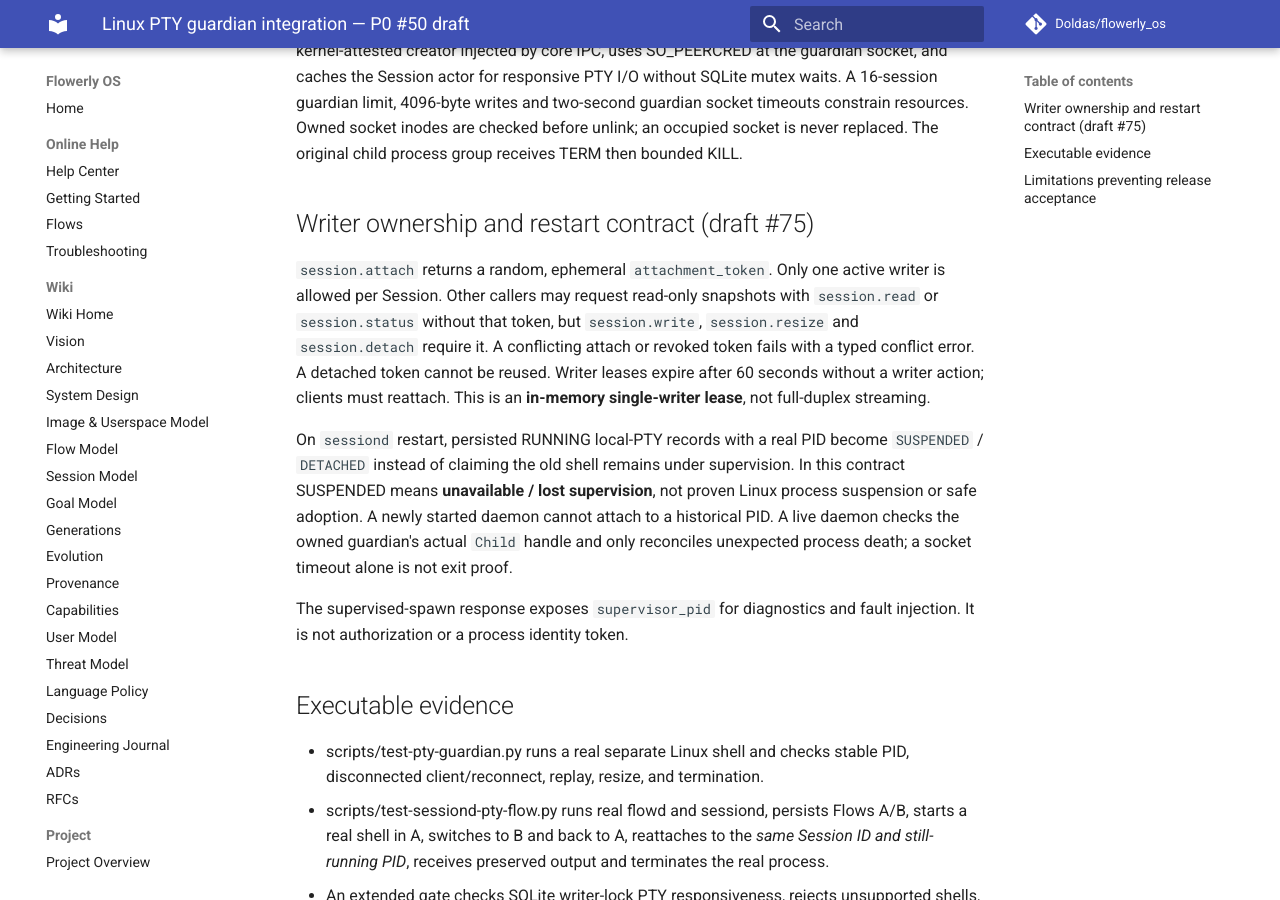
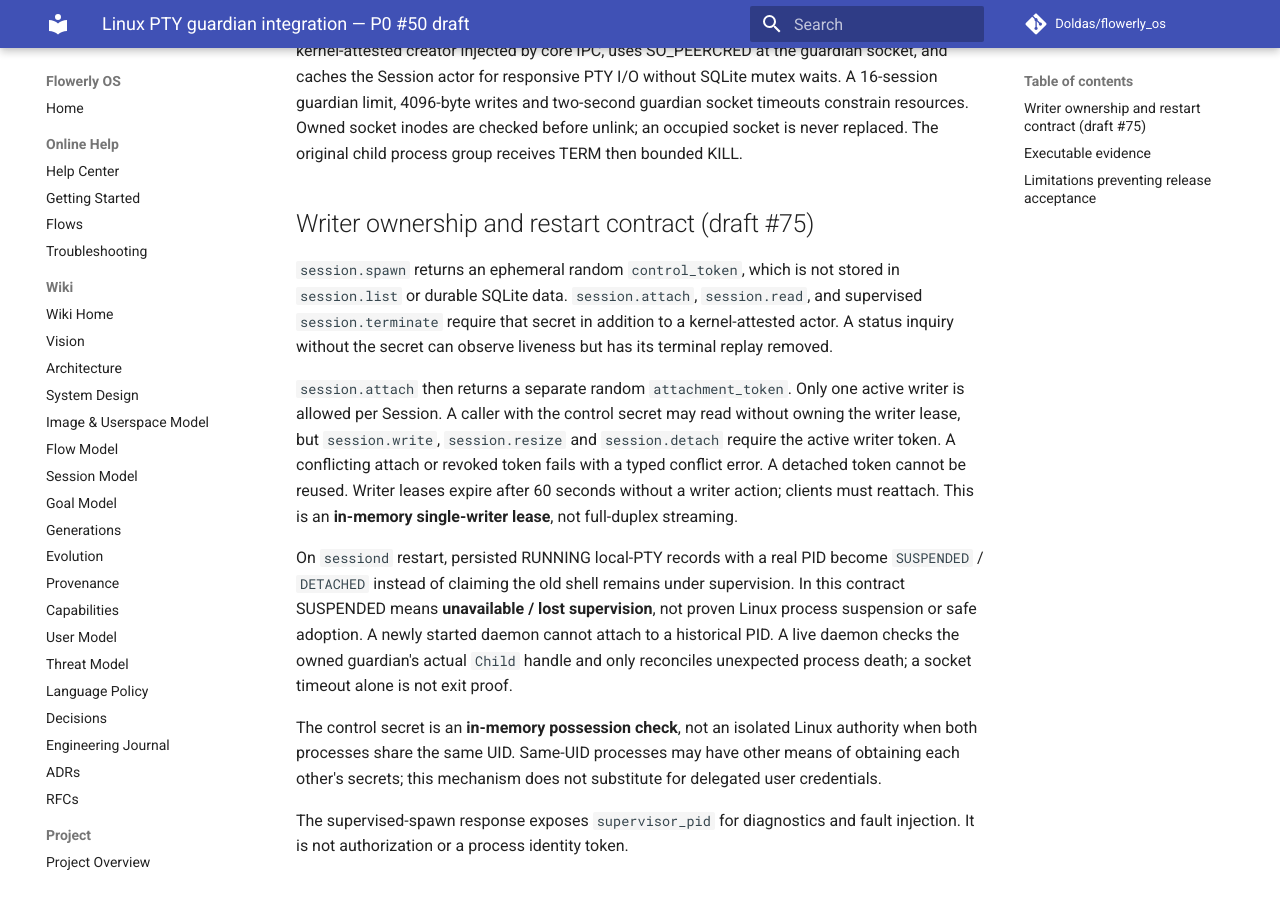
Before and after one commit to Doldas/flowerly_os, an MkDocs documentation site: the page built from docs/pty-guardian-integration.md, in a window 1280 px wide and 900 px high, scrolled down 378 px. Built offline with MkDocs 1.6.1 and Material for MkDocs 9.7.7, drawn with Linux system fonts in a browser that asks for light colours; comment, search, counter and statistics services are not loaded.

Commit message:
docs(pty): document per-Session control token separate from exclusive writer lease

```diff
--- a/docs/pty-guardian-integration.md
+++ b/docs/pty-guardian-integration.md
@@ -20,11 +20,16 @@ replaced. The original child process group receives TERM then bounded KILL.
 
 ## Writer ownership and restart contract (draft #75)
 
-`session.attach` returns a random, ephemeral `attachment_token`.
-Only one active writer is allowed per Session. Other callers may request
-read-only snapshots with `session.read` or `session.status` without that
-token, but `session.write`, `session.resize` and `session.detach`
-require it. A conflicting attach or revoked token fails with a typed
+`session.spawn` returns an ephemeral random `control_token`, which is
+not stored in `session.list` or durable SQLite data. `session.attach`,
+`session.read`, and supervised `session.terminate` require that secret
+in addition to a kernel-attested actor. A status inquiry without the
+secret can observe liveness but has its terminal replay removed.
+
+`session.attach` then returns a separate random `attachment_token`.
+Only one active writer is allowed per Session. A caller with the control
+secret may read without owning the writer lease, but `session.write`,
+`session.resize` and `session.detach` require the active writer token. A conflicting attach or revoked token fails with a typed
 conflict error. A detached token cannot be reused. Writer leases expire
 after 60 seconds without a writer action; clients must reattach. This
 is an **in-memory single-writer lease**, not full-duplex streaming.
@@ -36,6 +41,11 @@ lost supervision**, not proven Linux process suspension or safe adoption.
 A newly started daemon cannot attach to a historical PID. A live daemon
 checks the owned guardian's actual `Child` handle and only reconciles
 unexpected process death; a socket timeout alone is not exit proof.
+
+The control secret is an **in-memory possession check**, not an isolated
+Linux authority when both processes share the same UID. Same-UID
+processes may have other means of obtaining each other's secrets;
+this mechanism does not substitute for delegated user credentials.
 
 The supervised-spawn response exposes `supervisor_pid` for diagnostics
 and fault injection. It is not authorization or a process identity token.
```
